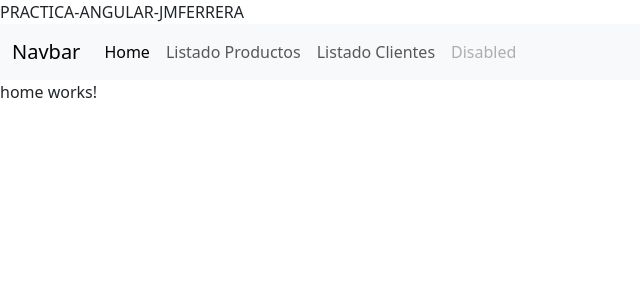
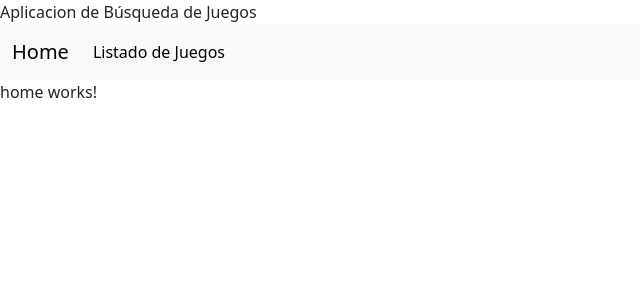
Before and after one commit to Juanmifb27/proyectoangular, an Angular app in the folder practica-angular-jmferrera/: page / in a window 1280 px wide. Shown: the top 300 px of the page, without its empty margins (0-640 px from the left). Built offline with nearby package versions, Linux system fonts and the light colour scheme.

Commit message:
Realizado el componente app con la barra de navegacion

```diff
--- a/practica-angular-jmferrera/src/app/app.component.html
+++ b/practica-angular-jmferrera/src/app/app.component.html
@@ -1,24 +1,15 @@
-<header>{{title | uppercase}}</header>
+<header>Aplicacion de Búsqueda de Juegos</header>
 <!-- Barra de navegación -->
 <nav class="navbar navbar-expand-md bg-body-tertiary">
   <div class="container-fluid">
-    <a class="navbar-brand" href="#">Navbar</a>
+    <a class="navbar-brand" routerLink="/home">Home</a>
     <button class="navbar-toggler" type="button" data-bs-toggle="collapse" data-bs-target="#navbarNav" aria-controls="navbarNav" aria-expanded="false" aria-label="Toggle navigation">
       <span class="navbar-toggler-icon"></span>
     </button>
     <div class="collapse navbar-collapse" id="navbarNav">
       <ul class="navbar-nav">
         <li class="nav-item">
-          <a class="nav-link active" aria-current="page" routerLink="/home">Home</a>
-        </li>
-        <li class="nav-item">
-          <a class="nav-link" routerLink="/listadoproductos">Listado Productos</a>
-        </li>
-        <li class="nav-item">
-          <a class="nav-link" routerLink="/listadoclientes">Listado Clientes</a>
-        </li>
-        <li class="nav-item">
-          <a class="nav-link disabled" aria-disabled="true">Disabled</a>
+          <a class="nav-link active" aria-current="page" routerLink="/listaJuegos">Listado de Juegos</a>
         </li>
       </ul>
     </div>
```
